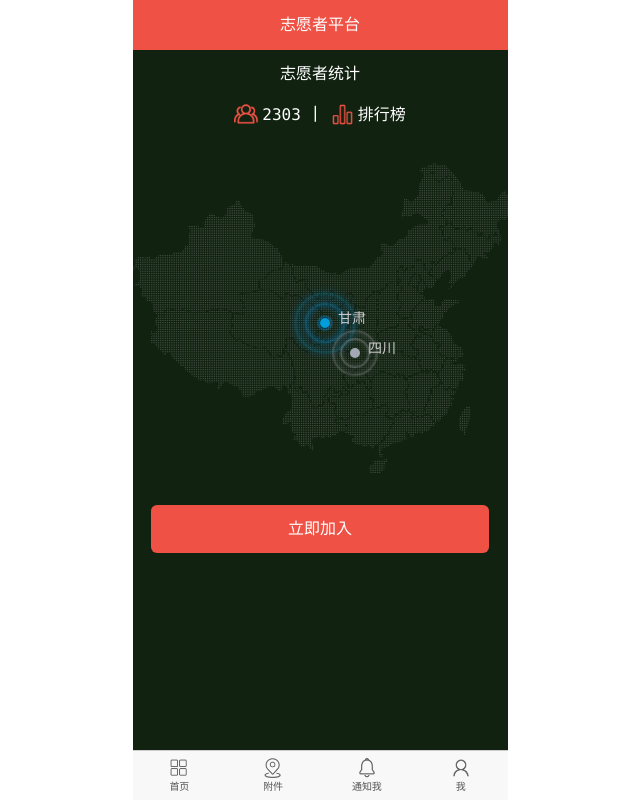
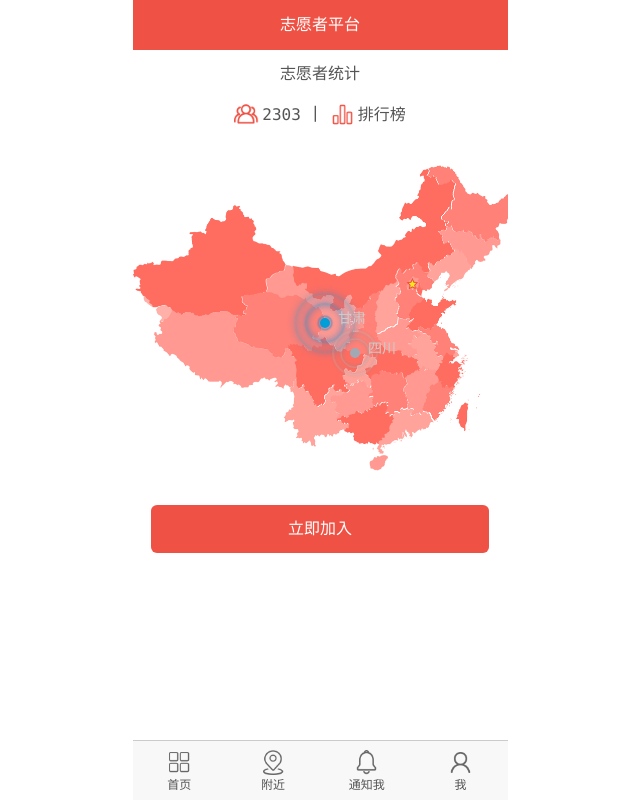
Before and after one commit to huaichaow/epam-code4good, a Vue app: page / in a window 1280 px wide. Shown: the whole page, without its empty margins (320-960 px from the left). Built offline with nearby package versions, Linux system fonts and the light colour scheme.

Commit message:
change homepage map

```diff
--- a/src/App.sass
+++ b/src/App.sass
@@ -1,5 +1,5 @@
 $nav-height: 50px
-$foot-height: 50px
+$foot-height: 60px
 *
   box-sizing: border-box
 
@@ -69,13 +69,13 @@ input
   text-decoration: none
 
   .icon
-    height: 20px
+    height: 25px
     width: 50px
     background-size: contain
     background-position: 50% 50%
     background-repeat: no-repeat
   .text
-    font-size: 10px
+    font-size: 12px
     width: 50px
     text-align: center
 
--- a/src/App.vue
+++ b/src/App.vue
@@ -21,7 +21,7 @@
         <router-link to="/about" class="menu-item">
           <div>
             <div class="icon" style="background-image: url(/img/icon_tab_bar1@3x.png)"></div>
-            <div class="text">附件</div>
+            <div class="text">附近</div>
           </div>
         </router-link>
         <router-link to="/register" class="menu-item">
--- a/src/views/Home.sass
+++ b/src/views/Home.sass
@@ -1,24 +1,24 @@
 .home
   height: 100%
   min-height: 100%
-  background: #121
+  background: #fff
   .title
     width: 100%
     font-size: 16px
     text-align: center
     margin: 0
     line-height: 48px
-    color: #fff
+    color: #555
     font-weight: normal
   .statistics
-    color: #fff
+    color: #555
     text-align: center
     display: flex
     justify-content: center
     line-height: 30px
     .population, .ranking
       text-decoration: none
-      color: #fff
+      color: #555
     .population .icon
       background-image: url('/img/icon_home_member@3x.png')
     .ranking .icon
@@ -31,7 +31,7 @@
       display: block
       width: 100%
       padding-bottom: 100%
-      background-image: url('/img/map.png')
+      background-image: url('/img/bg_map@3x.png')
       background-size: contain
       background-position: center
       background-repeat: no-repeat
```
Also changed, not shown: public/img/bg_map@3x.png, src/views/RegisterSuccess.vue (line endings or trailing spaces).
